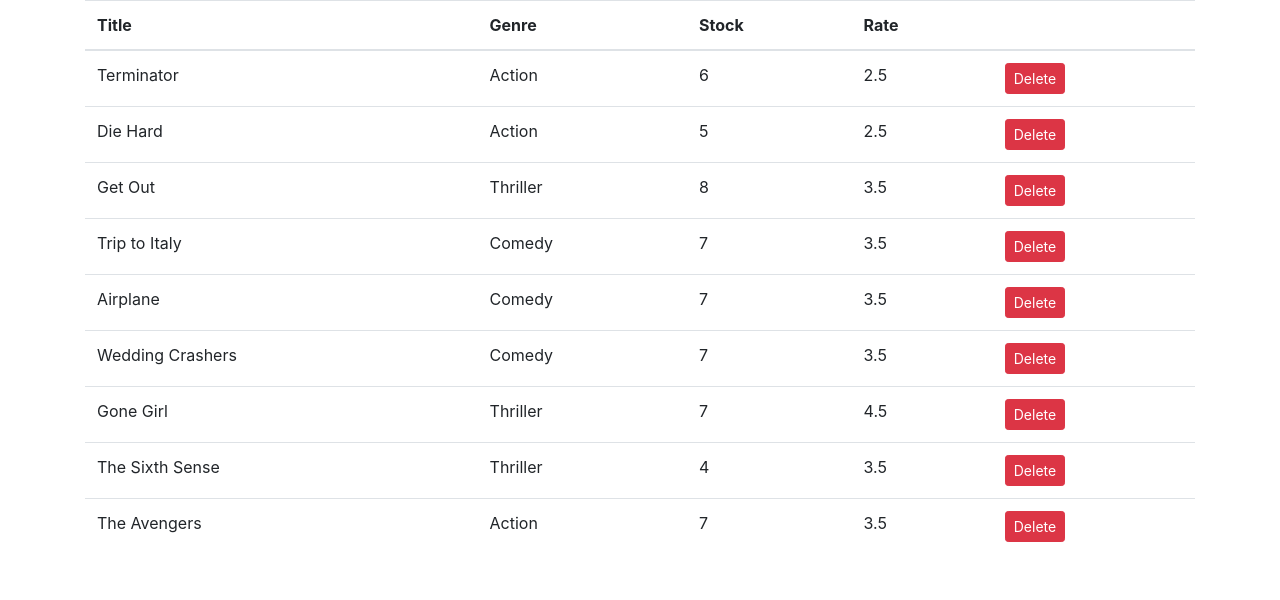
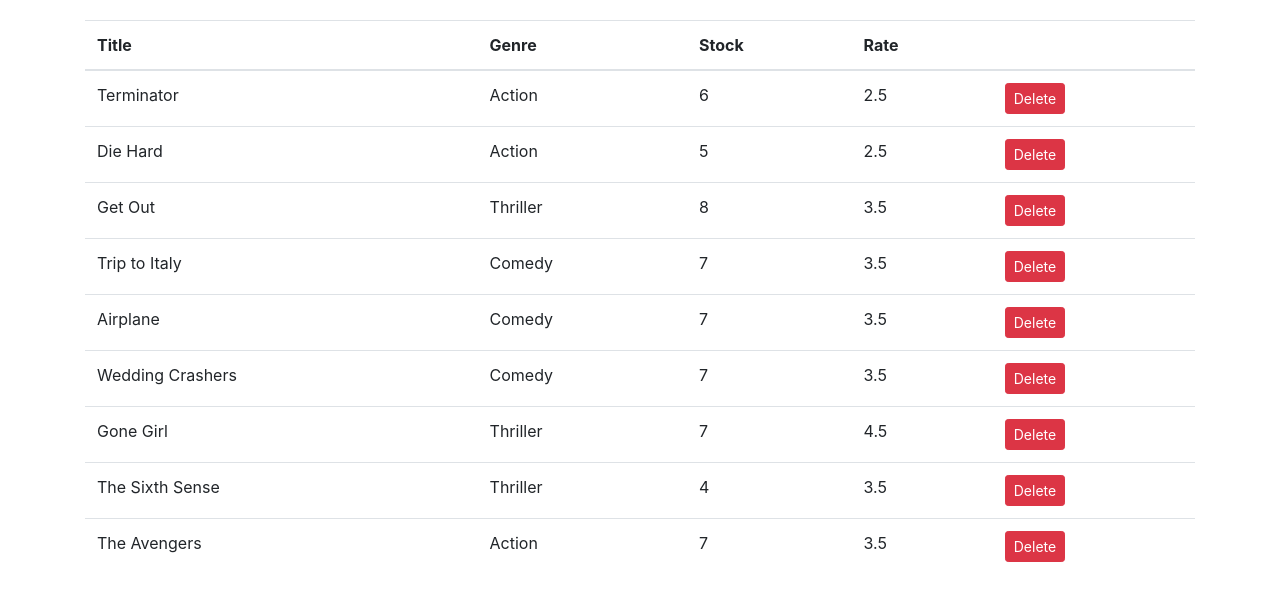
Before and after one commit to wenping001/vidly, a React (Create React App) app: page / in a window 1280 px wide. Shown: the top 600 px of the page. Built offline with nearby package versions, Linux system fonts and the light colour scheme.

Commit message:
styled body element.

```diff
--- a/src/index.css
+++ b/src/index.css
@@ -1,13 +1,5 @@
 body {
+  padding: 20px 0 0 0;
   margin: 0;
-  font-family: -apple-system, BlinkMacSystemFont, 'Segoe UI', 'Roboto', 'Oxygen',
-    'Ubuntu', 'Cantarell', 'Fira Sans', 'Droid Sans', 'Helvetica Neue',
-    sans-serif;
-  -webkit-font-smoothing: antialiased;
-  -moz-osx-font-smoothing: grayscale;
+  font-family: sans-serif;
 }
-
-code {
-  font-family: source-code-pro, Menlo, Monaco, Consolas, 'Courier New',
-    monospace;
-}
```
